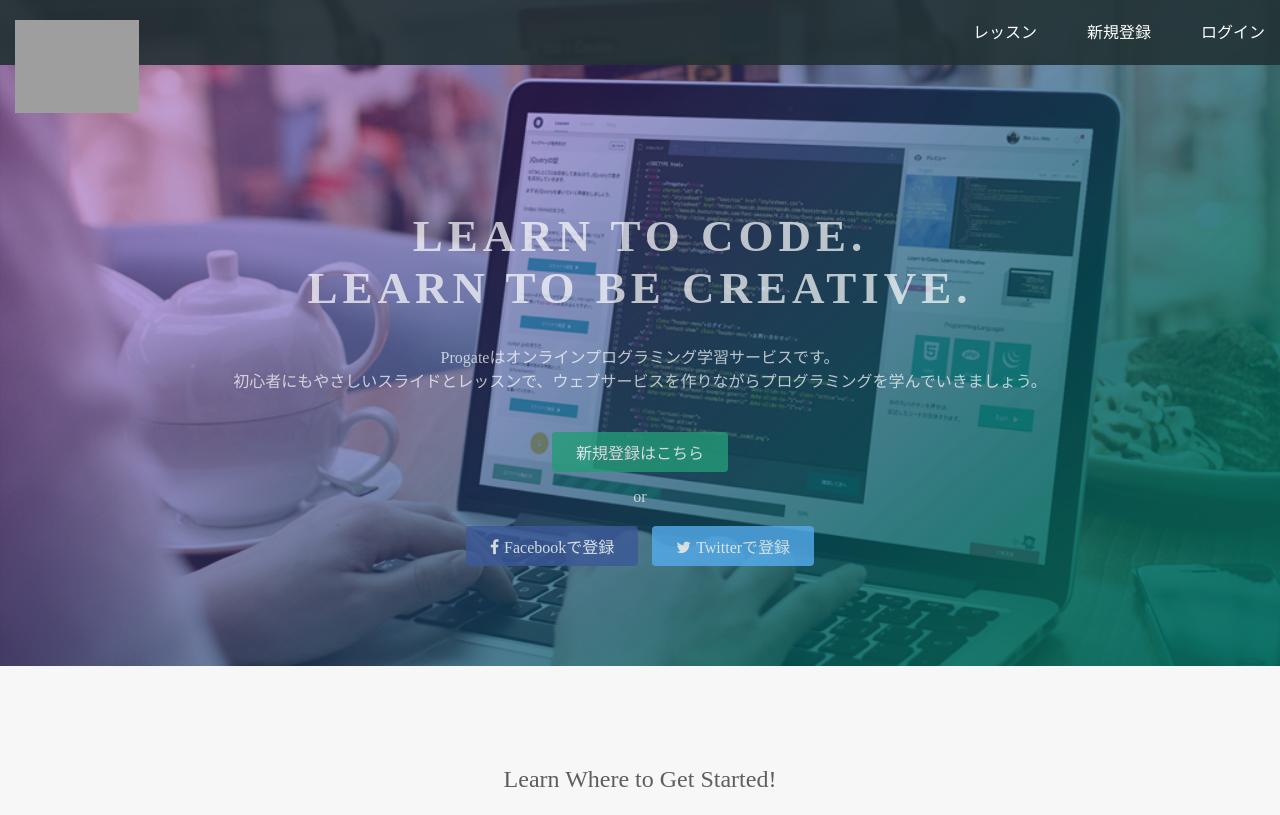
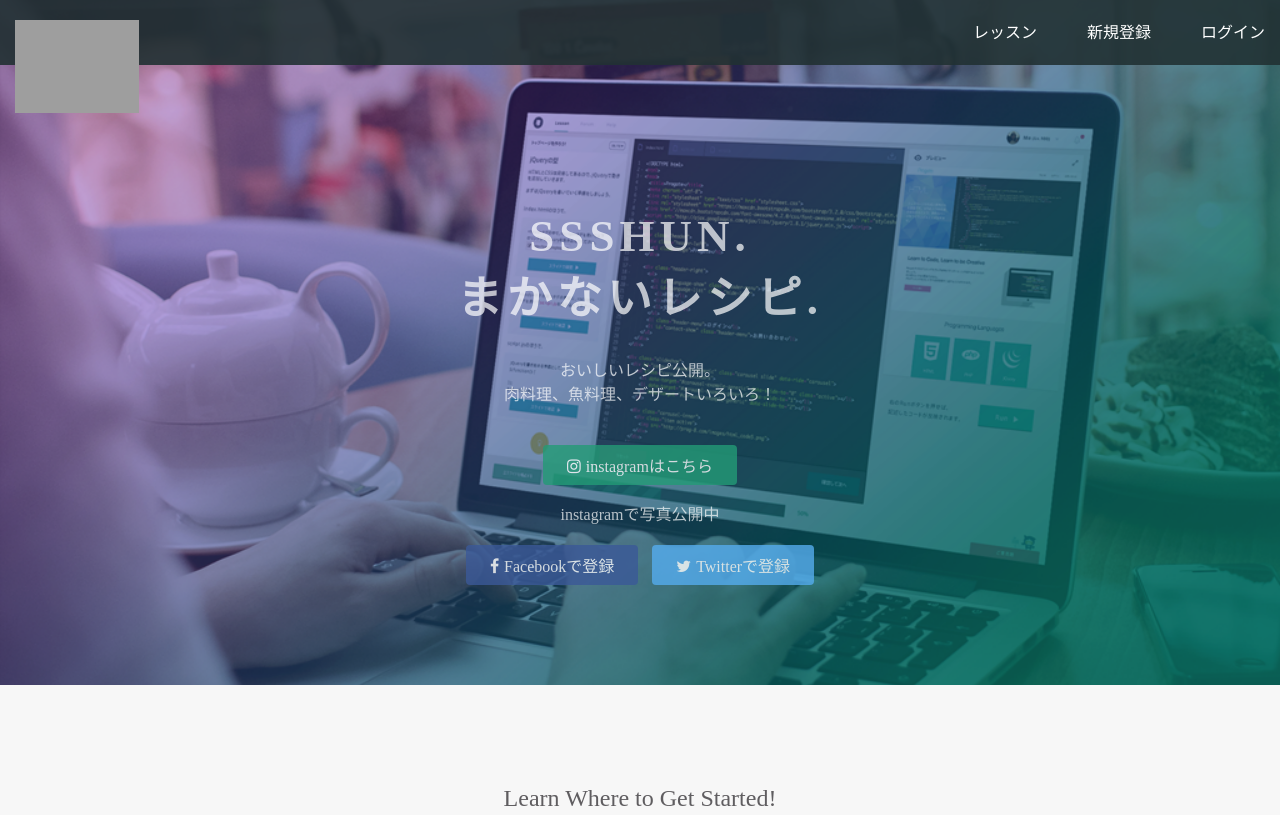
Before and after one commit to ssshun0220/github0220.io, a plain HTML site: page index.html in a window 1280 px wide. Shown: the top 815 px of the page. Drawn offline with Linux system fonts and the light colour scheme; grey boxes are pictures that could not be loaded.

Commit message:
Update index.html

```diff
--- a/index.html
+++ b/index.html
@@ -3,7 +3,7 @@
 <head>
   <meta charset="utf-8">
   <meta name="viewport" content="width=device-width, initial-scale=1.0">
-  <title>ssshun</title>
+  <title>sssshun</title>
   <link href="https://maxcdn.bootstrapcdn.com/font-awesome/4.7.0/css/font-awesome.min.css" rel="stylesheet" integrity="sha384-wvfXpqpZZVQGK6TAh5PVlGOfQNHSoD2xbE+QkPxCAFlNEevoEH3Sl0sibVcOQVnN" crossorigin="anonymous">
   <link rel="stylesheet" type="text/css" href="stylesheet.css">
 </head>
@@ -23,11 +23,11 @@
   </header>
   <div class="top-wrapper">
     <div class="container">
-      <h1>LEARN TO CODE.<br>LEARN TO BE CREATIVE.</h1>
-      <p>Progateはオンラインプログラミング学習サービスです。<br>初心者にもやさしいスライドとレッスンで、ウェブサービスを作りながらプログラミングを学んでいきましょう。</p>
+      <h1>SSSHUN.<br>まかないレシピ.</h1>
+      <p>おいしいレシピ公開。<br>肉料理、魚料理、デザートいろいろ！</p>
       <div class="btn-wrapper">
-        <a href="#" class="btn signup">新規登録はこちら</a>
-        <p>or</p>
+        <a href="#" class="btn signup"><span class="fa fa-instagram"></span>instagramはこちら</a>
+        <p>instagramで写真公開中</p>
         <a href="#" class="btn facebook"><span class="fa fa-facebook"></span>Facebookで登録</a>
         <a href="#" class="btn twitter"><span class="fa fa-twitter"></span>Twitterで登録</a>
       </div>
```
